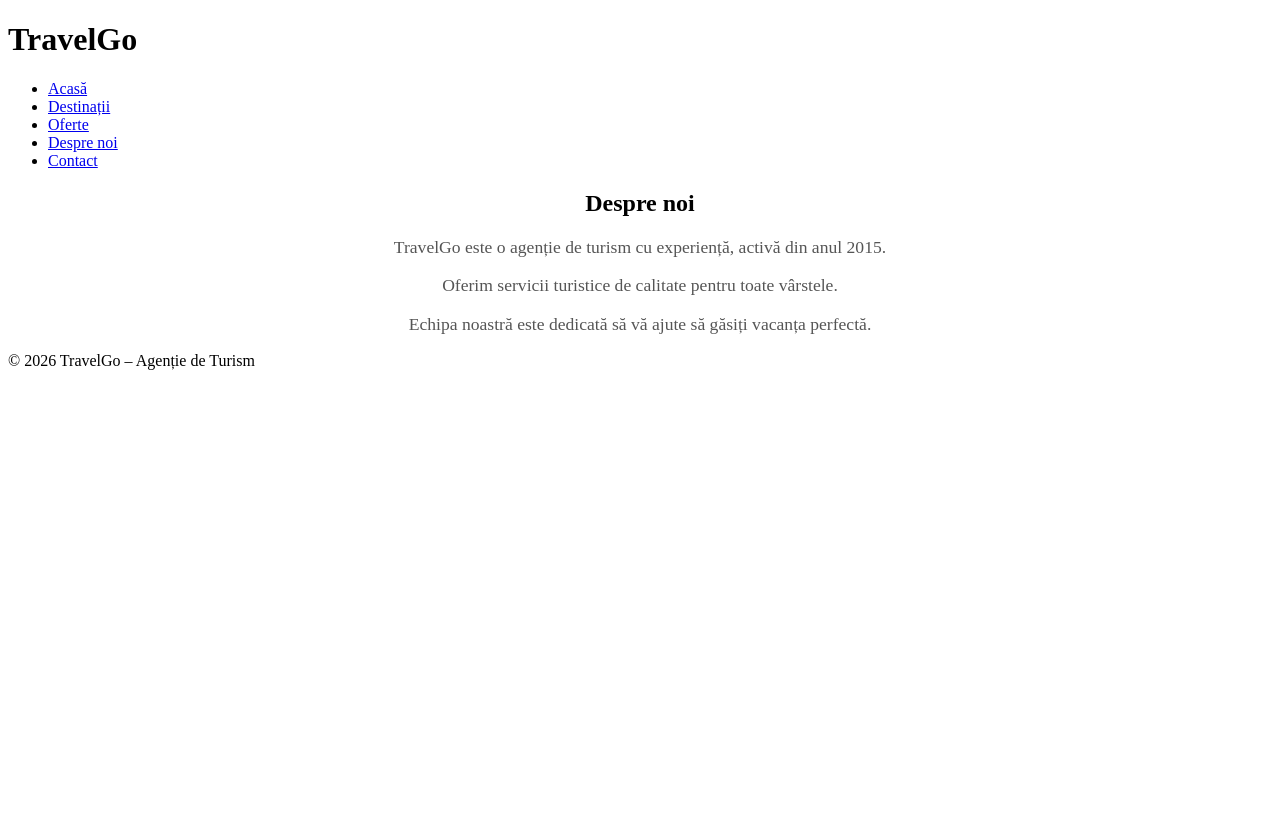
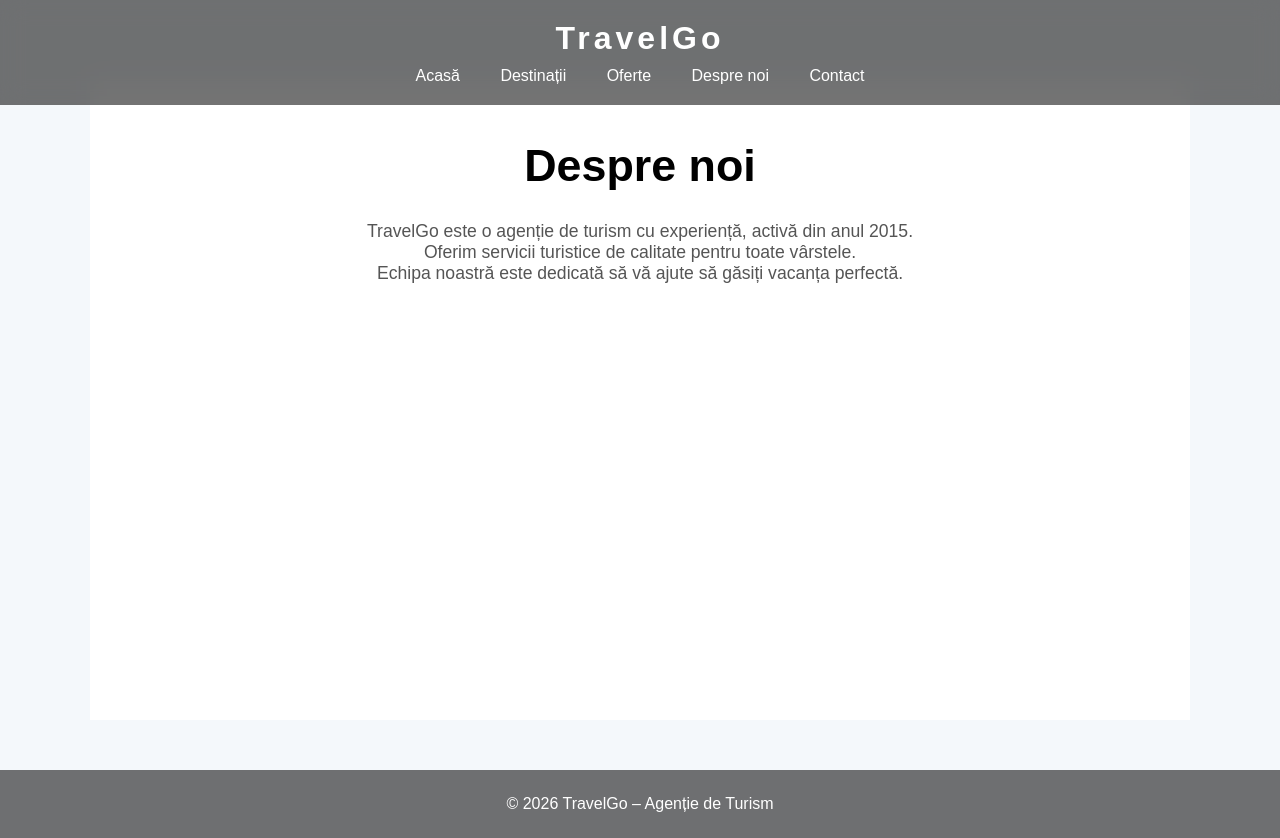
Before and after one commit to axeniatimbal/Turism-Site, a plain HTML site: page despre.html in a window 1280 px wide. Before the commit the page ends 800 px from the top, so only its background shows below. Drawn offline with Linux system fonts and the light colour scheme.

Commit message:
Modficare cod css

```diff
--- a/acasa.css
+++ b/acasa.css
@@ -19,6 +19,8 @@ body {
 
 header {
     position: fixed;
+    top: 0;
+    left: 0;
     width: 100%;
     padding: 20px 0;
     background: rgba(0,0,0,0.55);
@@ -76,6 +78,7 @@ nav ul li a:hover::after {
                 url("hero.jpg") center/cover no-repeat;
     background-attachment: fixed;
     display: flex;
+    flex-direction: column;
     justify-content: center;
     align-items: center;
     text-align: center;
@@ -90,16 +93,27 @@ nav ul li a:hover::after {
 
 .hero h2 {
     font-size: 60px;
-    margin-bottom: 20px;
+    margin-bottom: 15px;
+    font-weight: 700;
+    text-align: center;
+    margin-left: auto;
+    margin-right: auto;
 }
 
 .hero p {
-    font-size: 22px;
+    font-size: 18px;
+    margin-top: 0;
     margin-bottom: 30px;
-    opacity: 0.9;
+    opacity: 0.95;
+    max-width: 500px;
+    line-height: 1.6;
+    text-align: center;
+    margin-left: auto;
+    margin-right: auto;
 }
 
 .btn-hero {
+    display: inline-block;
     background: linear-gradient(45deg, #ffd166, #ffb703);
     padding: 15px 40px;
     border-radius: 50px;
@@ -107,6 +121,9 @@ nav ul li a:hover::after {
     font-weight: 600;
     color: black;
     transition: 0.4s;
+    margin-top: 40px;
+    margin-left: auto;
+    margin-right: auto;
 }
 
 .btn-hero:hover {
--- a/contact.css
+++ b/contact.css
@@ -1,3 +1,96 @@
+
+* {
+    margin: 0;
+    padding: 0;
+    box-sizing: border-box;
+}
+
+html {
+    scroll-behavior: smooth;
+}
+
+body {
+    font-family: 'Poppins', sans-serif;
+    background: #f4f8fb;
+    color: #1a1a1a;
+    overflow-x: hidden;
+}
+
+header {
+    position: fixed;
+    top: 0;
+    left: 0;
+    width: 100%;
+    padding: 20px 0;
+    background: rgba(0,0,0,0.55);
+    backdrop-filter: blur(12px);
+    z-index: 1000;
+    transition: 0.3s;
+}
+
+header h1 {
+    text-align: center;
+    color: rgb(255, 255, 255);
+    font-weight: 600;
+    letter-spacing: 4px;
+}
+
+nav ul {
+    text-align: center;
+    margin-top: 10px;
+}
+
+nav ul li {
+    display: inline-block;
+    margin: 0 18px;
+}
+
+nav ul li a {
+    text-decoration: none;
+    color: white;
+    font-weight: 500;
+    position: relative;
+    transition: 0.3s;
+}
+
+nav ul li a::after {
+    content: "";
+    width: 0%;
+    height: 2px;
+    background: #ffd166;
+    position: absolute;
+    bottom: -5px;
+    left: 0;
+    transition: 0.3s;
+}
+
+nav ul li a:hover::after {
+    width: 100%;
+}
+
+main section {
+    margin-top: 80px;
+    max-width: 1100px;
+    margin-left: auto;
+    margin-right: auto;
+    padding: 60px 20px;
+    min-height: 80vh;
+}
+
+section h2 {
+    font-size: 2.8rem;
+    margin-bottom: 30px;
+    color: #000;
+    text-align: center;
+}
+
+footer {
+    background: rgba(0,0,0,0.55);
+    color: white;
+    text-align: center;
+    padding: 25px 0;
+    margin-top: 50px;
+}
 
 #contact form {
     max-width: 500px;
--- a/despre.css
+++ b/despre.css
@@ -1,3 +1,96 @@
+* {
+    margin: 0;
+    padding: 0;
+    box-sizing: border-box;
+}
+
+html {
+    scroll-behavior: smooth;
+}
+
+body {
+    font-family: 'Poppins', sans-serif;
+    background: #f4f8fb;
+    color: #1a1a1a;
+    overflow-x: hidden;
+}
+
+header {
+    position: fixed;
+    top: 0;
+    left: 0;
+    width: 100%;
+    padding: 20px 0;
+    background: rgba(0,0,0,0.55);
+    backdrop-filter: blur(12px);
+    z-index: 1000;
+    transition: 0.3s;
+}
+
+header h1 {
+    text-align: center;
+    color: rgb(255, 255, 255);
+    font-weight: 600;
+    letter-spacing: 4px;
+}
+
+nav ul {
+    text-align: center;
+    margin-top: 10px;
+}
+
+nav ul li {
+    display: inline-block;
+    margin: 0 18px;
+}
+
+nav ul li a {
+    text-decoration: none;
+    color: white;
+    font-weight: 500;
+    position: relative;
+    transition: 0.3s;
+}
+
+nav ul li a::after {
+    content: "";
+    width: 0%;
+    height: 2px;
+    background: #ffd166;
+    position: absolute;
+    bottom: -5px;
+    left: 0;
+    transition: 0.3s;
+}
+
+nav ul li a:hover::after {
+    width: 100%;
+}
+
+main section {
+    margin-top: 80px;
+    max-width: 1100px;
+    margin-left: auto;
+    margin-right: auto;
+    padding: 60px 20px;
+    min-height: 80vh;
+}
+
+section h2 {
+    font-size: 2.8rem;
+    margin-bottom: 30px;
+    color: #000;
+    text-align: center;
+}
+
+footer {
+    background: rgba(0,0,0,0.55);
+    color: white;
+    text-align: center;
+    padding: 25px 0;
+    margin-top: 50px;
+}
+
 #despre {
     text-align: center;
     background-color: white;
--- a/destinatii.css
+++ b/destinatii.css
@@ -1,3 +1,81 @@
+* {
+    margin: 0;
+    padding: 0;
+    box-sizing: border-box;
+}
+
+html {
+    scroll-behavior: smooth;
+}
+
+body {
+    font-family: 'Poppins', sans-serif;
+    background: #f4f8fb;
+    color: #1a1a1a;
+    overflow-x: hidden;
+}
+
+header {
+    position: fixed;
+    top: 0;
+    left: 0;
+    width: 100%;
+    padding: 20px 0;
+    background: rgba(0,0,0,0.55);
+    backdrop-filter: blur(12px);
+    z-index: 1000;
+    transition: 0.3s;
+}
+
+header h1 {
+    text-align: center;
+    color: rgb(255, 255, 255);
+    font-weight: 600;
+    letter-spacing: 4px;
+}
+
+nav ul {
+    text-align: center;
+    margin-top: 10px;
+}
+
+nav ul li {
+    display: inline-block;
+    margin: 0 18px;
+}
+
+nav ul li a {
+    text-decoration: none;
+    color: white;
+    font-weight: 500;
+    position: relative;
+    transition: 0.3s;
+}
+
+nav ul li a::after {
+    content: "";
+    width: 0%;
+    height: 2px;
+    background: #ffd166;
+    position: absolute;
+    bottom: -5px;
+    left: 0;
+    transition: 0.3s;
+}
+
+nav ul li a:hover::after {
+    width: 100%;
+}
+
+main section {
+    margin-top: 80px;
+    max-width: 1100px;
+    margin-left: auto;
+    margin-right: auto;
+    padding: 60px 20px;
+    min-height: 80vh;
+}
+
 section {
     padding: 120px 10%;
     transition: 1s ease;
@@ -8,6 +86,14 @@ section h2 {
     font-size: 38px;
     margin-bottom: 60px;
     color: #000000;
+}
+
+footer {
+    background: rgba(0,0,0,0.55);
+    color: white;
+    text-align: center;
+    padding: 25px 0;
+    margin-top: 50px;
 }
 
 .hidden {
--- a/oferte.css
+++ b/oferte.css
@@ -1,3 +1,96 @@
+* {
+    margin: 0;
+    padding: 0;
+    box-sizing: border-box;
+}
+
+html {
+    scroll-behavior: smooth;
+}
+
+body {
+    font-family: 'Poppins', sans-serif;
+    background: #f4f8fb;
+    color: #1a1a1a;
+    overflow-x: hidden;
+}
+
+header {
+    position: fixed;
+    top: 0;
+    left: 0;
+    width: 100%;
+    padding: 20px 0;
+    background: rgba(0,0,0,0.55);
+    backdrop-filter: blur(12px);
+    z-index: 1000;
+    transition: 0.3s;
+}
+
+header h1 {
+    text-align: center;
+    color: rgb(255, 255, 255);
+    font-weight: 600;
+    letter-spacing: 4px;
+}
+
+nav ul {
+    text-align: center;
+    margin-top: 10px;
+}
+
+nav ul li {
+    display: inline-block;
+    margin: 0 18px;
+}
+
+nav ul li a {
+    text-decoration: none;
+    color: white;
+    font-weight: 500;
+    position: relative;
+    transition: 0.3s;
+}
+
+nav ul li a::after {
+    content: "";
+    width: 0%;
+    height: 2px;
+    background: #ffd166;
+    position: absolute;
+    bottom: -5px;
+    left: 0;
+    transition: 0.3s;
+}
+
+nav ul li a:hover::after {
+    width: 100%;
+}
+
+main section {
+    margin-top: 80px;
+    max-width: 1100px;
+    margin-left: auto;
+    margin-right: auto;
+    padding: 60px 20px;
+    min-height: 80vh;
+}
+
+section h2 {
+    font-size: 2.8rem;
+    margin-bottom: 30px;
+    color: #000;
+    text-align: center;
+}
+
+footer {
+    background: rgba(0,0,0,0.55);
+    color: white;
+    text-align: center;
+    padding: 25px 0;
+    margin-top: 50px;
+}
+
 #oferte {
     background: linear-gradient(120deg, #f1f9ff, #e0f2fe);
 }
```
